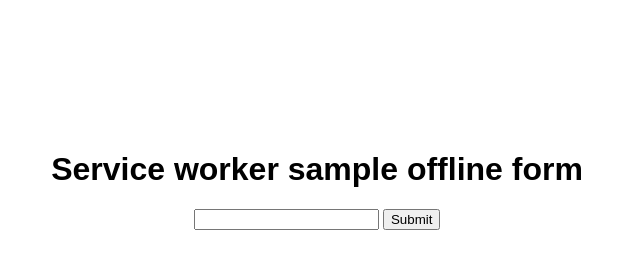
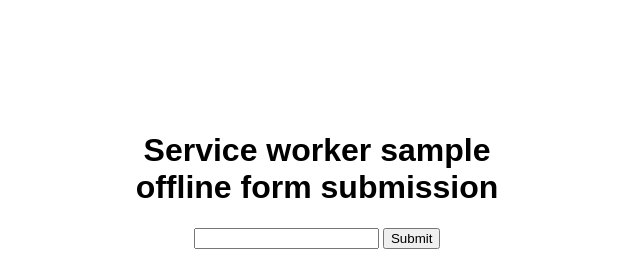
Before and after one commit to GiuB/service-worker-sample-offline-form-submission, a plain HTML site: page index.html in a window 1280 px wide. Shown: the top 256 px of the page, without its empty margins (323-963 px from the left). Drawn offline with Linux system fonts and the light colour scheme.

```diff
--- a/index.html
+++ b/index.html
@@ -2,14 +2,14 @@
 <html lang="en">
 <head>
   <meta charset="utf-8">
-  <title>Sample service-worker form</title>
+  <title>Sample service-worker offline form submission submission</title>
   <meta name="theme-color" content="white"/>
   <link rel="stylesheet" href="static/css/style.css">
   <meta name="viewport" content="width=device-width, initial-scale=1.0">
   <body class="fullscreen">
     <div class="container">
       <form id="test-form">
-        <h1>Service worker sample offline form</h1>
+        <h1>Service worker sample<br>offline form submission</h1>
         <input type="text" id="test-input" name="test-input" required>
         <input type="submit" value="Submit" />
       </form>
```
Also changed, not shown: 1 other file.
